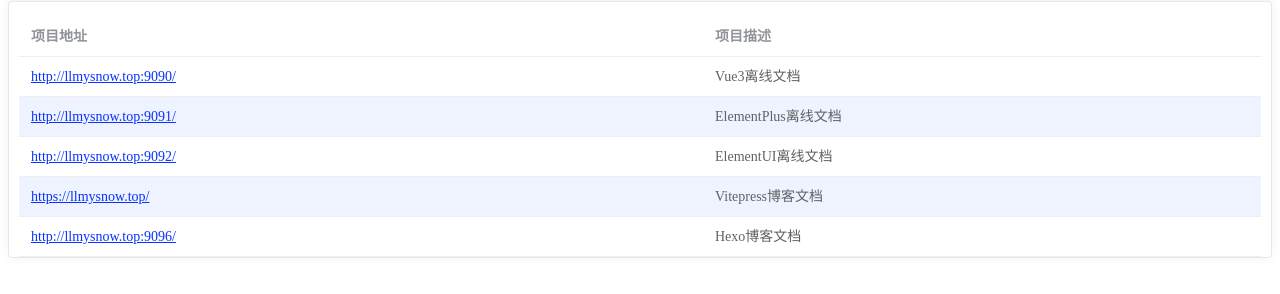
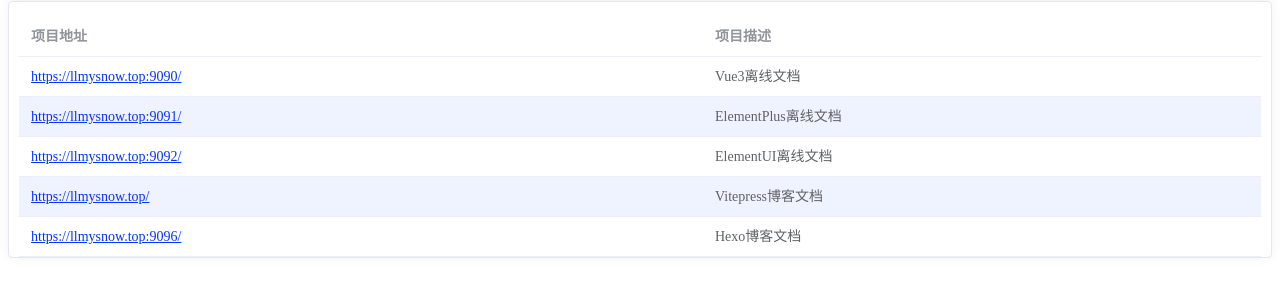
Before and after one commit to llwodexue/my-website, a Vue app: page / in a window 1280 px wide. Shown: the part 452-746 px from the top of the page. Built offline with nearby package versions, Linux system fonts and the light colour scheme.

Commit message:
feat: doc https

```diff
--- a/src/App.vue
+++ b/src/App.vue
@@ -40,15 +40,15 @@
 
 const mdData = ref<ITableData[]>([
   {
-    url: 'http://llmysnow.top:9090/',
+    url: 'https://llmysnow.top:9090/',
     desc: 'Vue3离线文档'
   },
   {
-    url: 'http://llmysnow.top:9091/',
+    url: 'https://llmysnow.top:9091/',
     desc: 'ElementPlus离线文档'
   },
   {
-    url: 'http://llmysnow.top:9092/',
+    url: 'https://llmysnow.top:9092/',
     desc: 'ElementUI离线文档'
   },
   {
@@ -56,7 +56,7 @@
     desc: 'Vitepress博客文档'
   },
   {
-    url: 'http://llmysnow.top:9096/',
+    url: 'https://llmysnow.top:9096/',
     desc: 'Hexo博客文档'
   }
 ])
```
